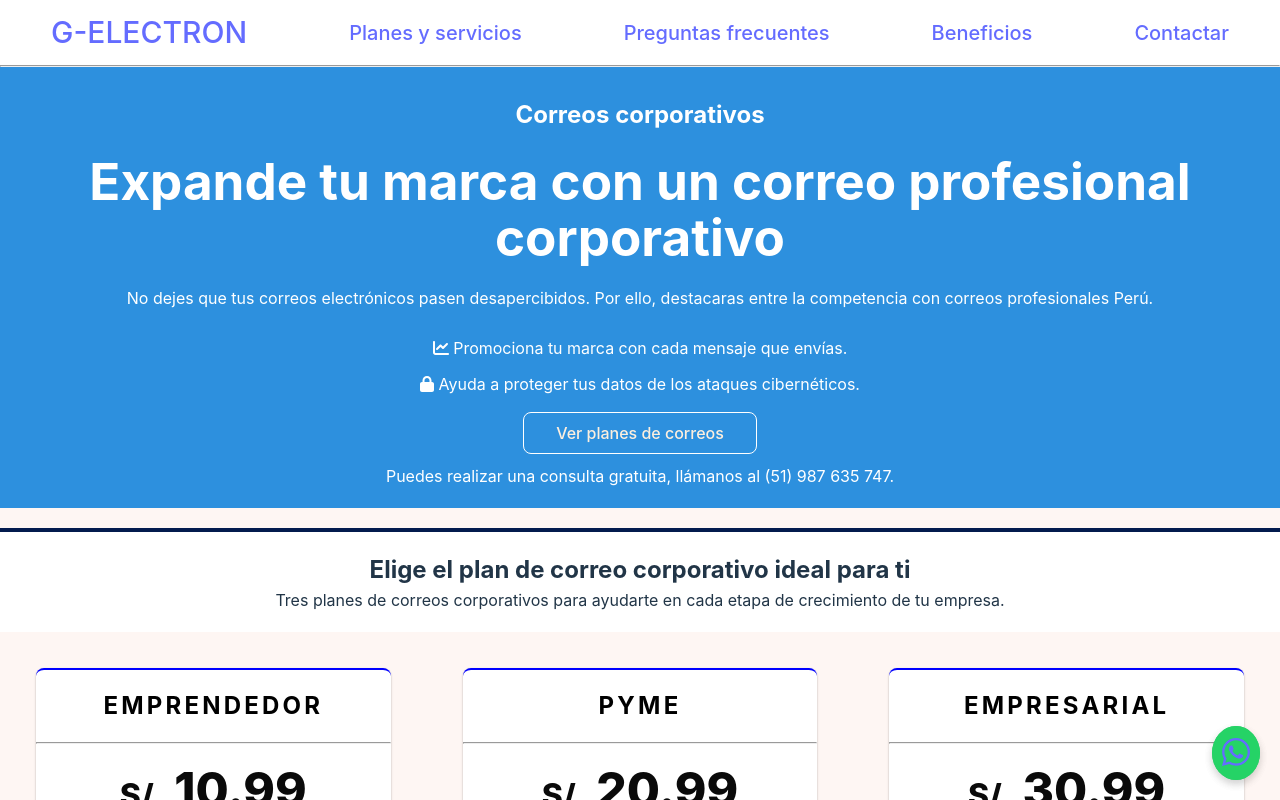
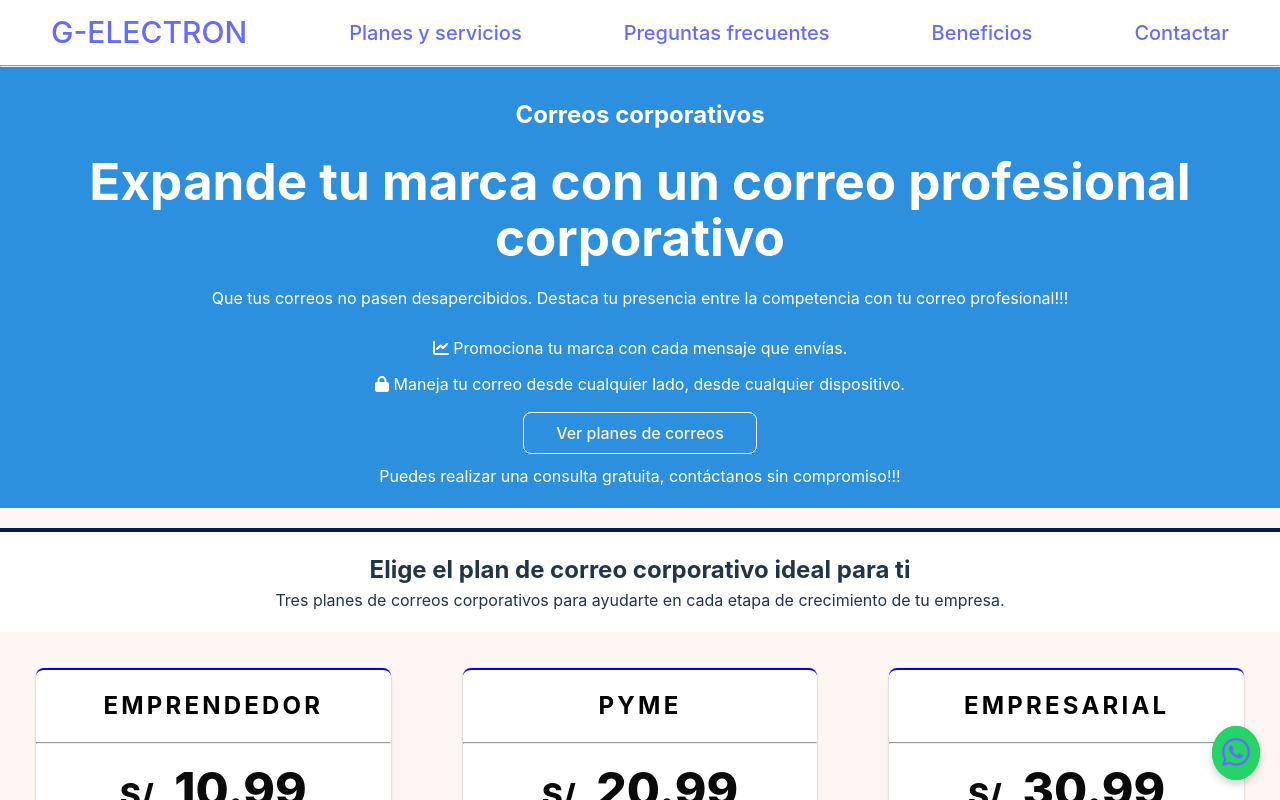
Before and after one commit to Krlozces/emailsCorporativos, a React (Vite) app: page / in a window 1280 px wide. Shown: the top 800 px of the page. Built offline with nearby package versions, Linux system fonts and the light colour scheme.

Commit message:
Title uppercase

```diff
--- a/src/components/Main.jsx
+++ b/src/components/Main.jsx
@@ -1,32 +1,31 @@
 import '../styles/main.css';
 import { FontAwesomeIcon } from '@fortawesome/react-fontawesome';
 import { faChartLine, faLock } from '@fortawesome/free-solid-svg-icons';
-import image from '../assets/images/OIG4-removebg-preview.png';
 import { Link } from 'react-router-dom';
 
 export default function Main() {
     return (
         <div className="container-main">
             <div>
-                <h2 className='interlineado'>Correos corporativos</h2>
+                <h2 className='interlineado correo'>Correos corporativos</h2>
                 <h1 className='interlineado titulo'>
                     Expande tu marca con un correo profesional corporativo
                 </h1>
                 <p className='interlineado parrafo'>
-                    No dejes que tus correos electrónicos pasen desapercibidos. Por ello, destacaras entre la competencia con correos profesionales Perú.
+                    Que tus correos no pasen desapercibidos. Destaca tu presencia entre la competencia con tu correo profesional!!!
                 </p>
                 <ul className='main-list'>
                     <li className='items-space'>
                         <FontAwesomeIcon icon={faChartLine} /> Promociona tu marca con cada mensaje que envías.
                     </li>
                     <li className='items-space'>
-                        <FontAwesomeIcon icon={faLock} /> Ayuda a proteger tus datos de los ataques cibernéticos.
+                        <FontAwesomeIcon icon={faLock} /> Maneja tu correo desde cualquier lado, desde cualquier dispositivo.
                     </li>
                 </ul>
                 <div className='buttons-space'>
                     <Link to="/products" className='buttons'>Ver planes de correos</Link>
                 </div>
-                <span className='parrafo2'>Puedes realizar una consulta gratuita, llámanos al (51) 987 635 747.</span>
+                <span className='parrafo2'>Puedes realizar una consulta gratuita, contáctanos sin compromiso!!!</span>
             </div>
             {/* <div className='img-div'>
                 <img src={image} alt="Imagen de email corporativo" />
```
